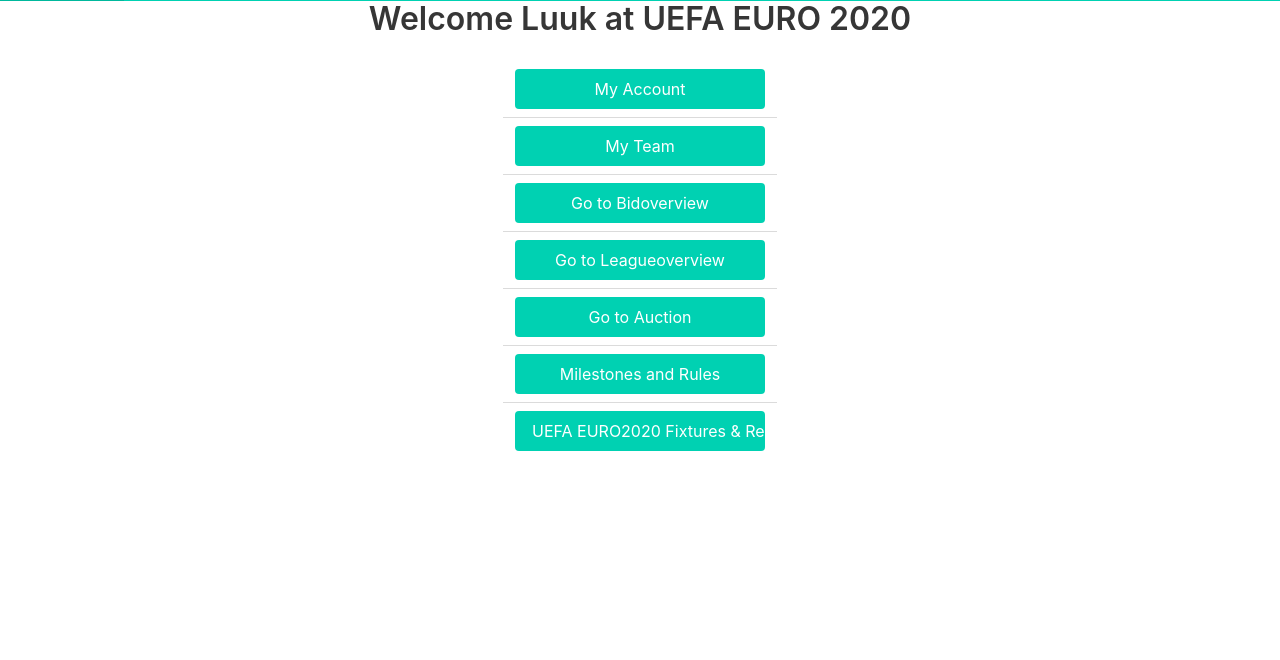
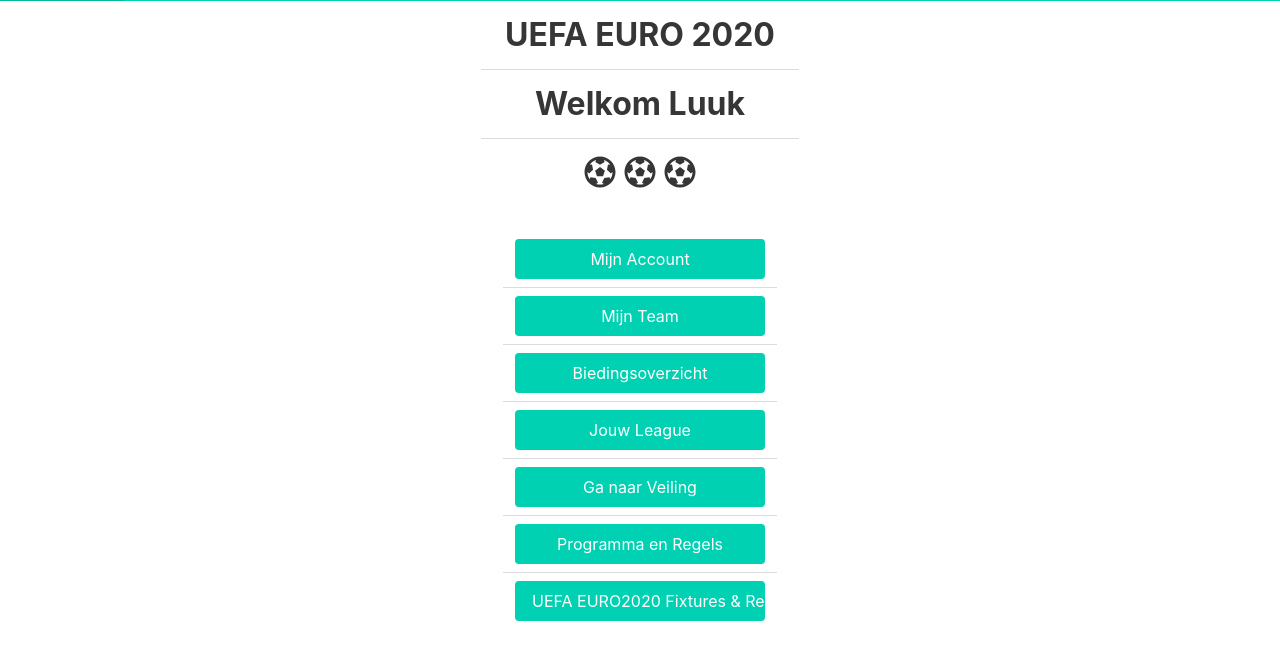
Before and after one commit to LuukBalessence/LenteCup2, a Django app: page /euro2020/euro2020 in a window 1280 px wide. Shown: the part 55-715 px from the top of the page. Run offline with Django 3.2, Linux system fonts and the light colour scheme; a user stored in the database is signed in; lists and menus that the app fills with data are empty; parts of the project's set-up code (start-up, migrations or seed data) failed here and were passed over; some libraries are stand-ins or nearby versions.

Commit message:
Huidige stand

```diff
--- a/euro2020/templates/euro2020/euro2020.html
+++ b/euro2020/templates/euro2020/euro2020.html
@@ -1,45 +1,62 @@
 {% extends "base.html" %}
 {% block title %}
-    Welcome {{ user.first_name }}
-    at UEFA EURO 2020
+    <table class="table" ALIGN="center">
+        <tr>
+            <th style="text-align:center">
+                UEFA EURO 2020
+            </th>
+        </tr>
+        <tr>
+            <th style="text-align:center">
+                Welkom {{ user.first_name }}
+            </th>
+        </tr>
+        <tr>
+            <th style="text-align:center">
+                <i class="fas fa-futbol"></i>
+                <i class="fas fa-futbol"></i>
+                <i class="fas fa-futbol"></i>
+            </th>
+        </tr>
+    </table>
 {% endblock %}
 {% block content %}
     {% if user.is_authenticated %}
         <table class="table" ALIGN="center">
             <tr>
                 <th style="text-align:center">
-                    <a href=/ek2020/myaccount><input style="width:250px" type="submit" class="button is-primary"
-                                                     value="My Account"/></a>
+                    <a href=/euro2020/myaccount><input style="width:250px" type="submit" class="button is-primary"
+                                                     value="Mijn Account"/></a>
                 </th>
             </tr>
             <tr>
                 <th style="text-align:center">
-                    <a href=/ek2020/myteam><input style="width:250px" type="submit" class="button is-primary"
-                                             value="My Team"/></a>
+                    <a href=/euro2020/myteam><input style="width:250px" type="submit" class="button is-primary"
+                                             value="Mijn Team"/></a>
                 </th>
             </tr>
             <tr>
                 <th style="text-align:center">
-                    <a href=/ek2020/bidoverview><input style="width:250px" type="submit" class="button is-primary"
-                                             value="Go to Bidoverview"/></a>
+                    <a href=/euro2020/bidoverview><input style="width:250px" type="submit" class="button is-primary"
+                                             value="Biedingsoverzicht"/></a>
                 </th>
             </tr>
             <tr>
                 <th style="text-align:center">
-                    <a href=/ek2020/leagueoverview><input style="width:250px" type="submit" class="button is-primary"
-                                             value="Go to Leagueoverview"/></a>
+                    <a href=/euro2020/leagueoverview><input style="width:250px" type="submit" class="button is-primary"
+                                             value="Jouw League"/></a>
                 </th>
             </tr>
             <tr>
                 <th style="text-align:center">
-                    <a href=/ek2020/auction><input style="width:250px" type="submit" class="button is-primary"
-                                             value="Go to Auction"/></a>
+                    <a href=/euro2020/auction><input style="width:250px" type="submit" class="button is-primary"
+                                             value="Ga naar Veiling"/></a>
                 </th>
             </tr>
             <tr>
                 <th style="text-align:center">
-                    <a href=/ek2020/test><input style="width:250px" type="submit" class="button is-primary"
-                                                      value="Milestones and Rules"/></a>
+                    <a href=/euro2020/test><input style="width:250px" type="submit" class="button is-primary"
+                                                      value="Programma en Regels"/></a>
                 </th>
             </tr>
             <tr>
@@ -57,7 +74,7 @@
             <tr>
                 <th style="text-align:center">
                     <a href=/accounts/login/><input style="width:250px" type="submit" class="button is-primary"
-                                                    value="Go to Log in page"/></a>
+                                                    value="Ga naar Login"/></a>
                 </th>
             </tr>
         </table>
--- a/euro2020/templates/euro2020/myteam.html
+++ b/euro2020/templates/euro2020/myteam.html
@@ -1,6 +1,6 @@
 {% extends "base.html" %}
 {% load static %}
-{% block title %}MY TEAM{% endblock %}
+{% block title %}TEAMGEGEVENS{% endblock %}
 {% block content %}
     {% if user.is_authenticated %}
         {% if team %}
--- a/templates/base.html
+++ b/templates/base.html
@@ -7,7 +7,7 @@
 <head>
     <meta charset="utf-8">
     <meta name="viewport" content="width=device-width, initial-scale=1">
-    <title>Welkom bij de Lentecup!</title>
+    <title>Oxelgames: Enjoy!</title>
     <link rel="stylesheet" href="https://cdn.jsdelivr.net/npm/bulma@0.8.0/css/bulma.min.css">
     <link rel="stylesheet" type="text/css" href="{% static 'css/tooltip.css' %}">
     <script defer src="https://use.fontawesome.com/releases/v5.3.1/js/all.js"></script>
```
